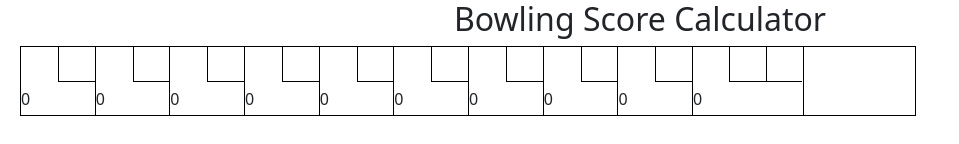
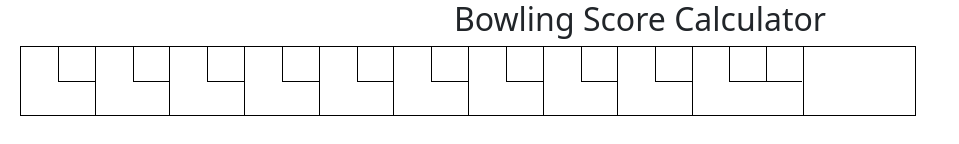
Before and after one commit to Jokim1717/BowlingApp, a React (Create React App) app in the folder bowling-score-tracker/: page /score-card in a window 1280 px wide. Shown: the top 144 px of the page, without its empty margins (0-959 px from the left). Built offline with nearby package versions, Linux system fonts and the light colour scheme.

Commit message:
changed default state to null from 0 for frames

```diff
--- a/bowling-score-tracker/src/components/ScoreTracking/ScoreCard.js
+++ b/bowling-score-tracker/src/components/ScoreTracking/ScoreCard.js
@@ -5,7 +5,7 @@ import Button from "react-bootstrap/Button";
 const ScoreCard = () => {
   const frames = Array.from({ length: 9 }, (_, index) => index + 1);
 
-  const [scores, setScores] = useState(Array(10).fill(0));
+  const [scores, setScores] = useState(Array(10).fill(null));
   const [currentFrame, setCurrentFrame] = useState(0);
   const [currentThrow, setCurrentThrow] = useState(1);
   const [lastShotType, setLastShotType] = useState(0);
```
